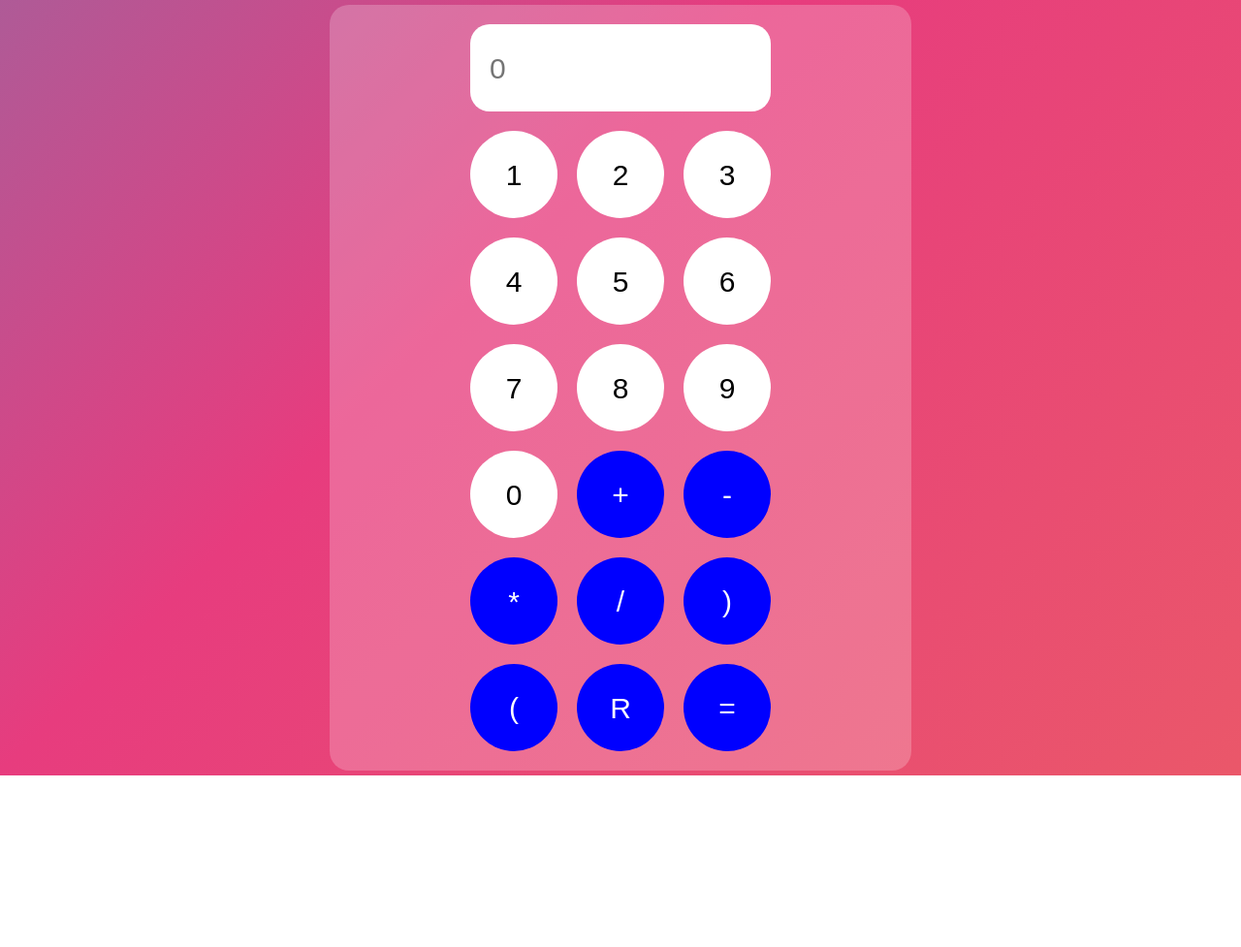
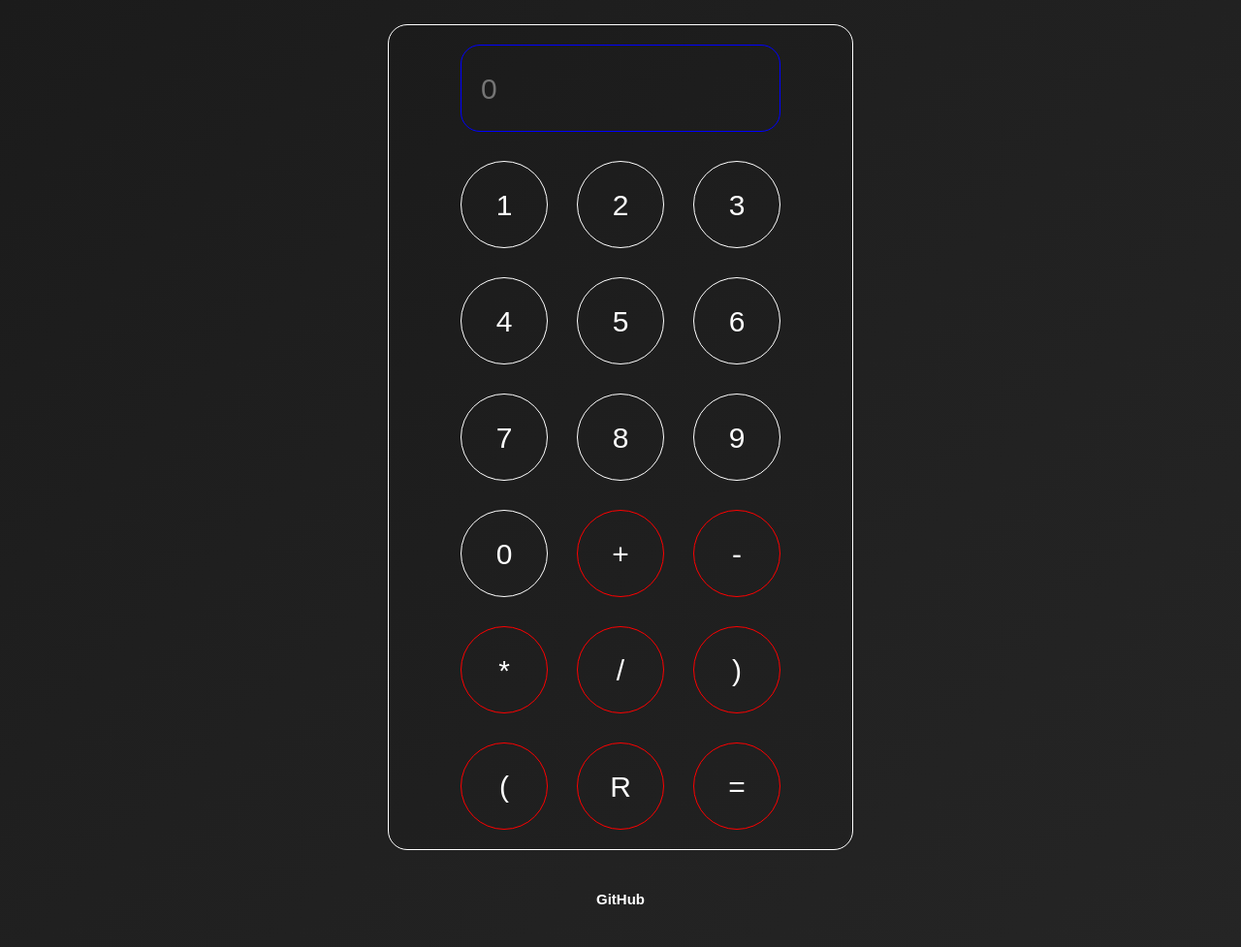
Before and after one commit to pokaneprishel/calc-vue, a plain HTML site: page index.html in a window 1280 px wide. Shown: the whole page at 97% size. Before the commit the page ends 800 px from the top, so only its background shows below. Drawn offline with nearby package versions, Linux system fonts and the light colour scheme.

Commit message:
fix - design change

```diff
--- a/css/style.css
+++ b/css/style.css
@@ -5,18 +5,31 @@ body {
     font-size: 30px;
 }
 
+h6 {
+    font-size: 15px;
+    font-weight: bold;
+}
+
+a {
+    display: grid;
+    justify-items: center;
+    text-decoration: none;
+    color: white;
+    margin: 5px;
+}
+
 /* vue-app grid */
 
 #app {
     display: grid;
-    grid-template-columns: minmax(350px, 600px);
+    grid-template-columns: minmax(350px, 480px);
     grid-template-rows: 1fr;
-    align-items: center;
+    align-items: start;
     justify-content: center;
-    background: linear-gradient(-45deg, #ee7752, #e73c7e, #23a6d5, #23d5ab);
+    background: linear-gradient(-45deg, #2c2c2c, #202020, #111111, #000000);
     background-size: 400% 400%;
     animation: gradient 15s ease infinite;
-    height: 100vh;
+    min-height: 100vh;
     padding: 5px;
 }
 
@@ -43,33 +56,37 @@ body {
     grid-template-columns: repeat(3, minmax(50px, 90px));
     grid-template-rows: repeat(7, minmax(50px, 90px));
     justify-content: center;
-    gap: 20px;
+    gap: 30px;
 
     border-radius: 20px;
-    background-color: rgba(255, 255, 255, 0.219);
+    border: 1px white solid;
+    background-color: rgba(0, 0, 0, 0.055);
     padding: 20px;
     grid-template-areas:
         "inp inp inp";
+
+    margin-top: 20px;
 }
 
 /* elem styles */
 
 .btn-num {
-    background-color: white;
-    border: none;
-    color: black;
+    background-color: rgba(255, 255, 255, 0);
+    border: 1px white solid;
+    color: white;
     opacity: 1;
     transition: 0.3s;
     border-radius: 50%;
 }
 
 .btn-num:hover {
+    border: 1px blue solid;
     opacity: 0.7;
 }
 
 .btn-op {
-    background-color: blue;
-    border: none;
+    background-color: rgba(255, 255, 255, 0);
+    border: 1px red solid;
     color: white;
     opacity: 1;
     transition: 0.3s;
@@ -77,6 +94,7 @@ body {
 }
 
 .btn-op:hover {
+    border: 1px darkred solid;
     opacity: 0.7;
 }
 
@@ -86,4 +104,20 @@ input {
     border-radius: 20px;
     border: 0;
     padding: 20px;
+    background-color: rgba(255, 255, 255, 0);
+    border: 1px blue solid;
+    color: white;
 }
+
+/* mobile --v */
+
+@media screen and (max-width: 992px) {
+    .calc {
+        grid-template-columns: repeat(3, minmax(30px, 70px));
+        grid-template-rows: repeat(7, minmax(30px, 70px));
+    }
+
+    #app {
+        grid-template-columns: minmax(280px, 380px);
+    }
+}
--- a/index.html
+++ b/index.html
@@ -29,7 +29,9 @@
                 <p>=</p>
             </button>
         </div>
-
+        <a href="">
+            <h6>GitHub</h6>
+        </a>
     </div>
     <script src="/js/script.js"></script>
 </body>
```
